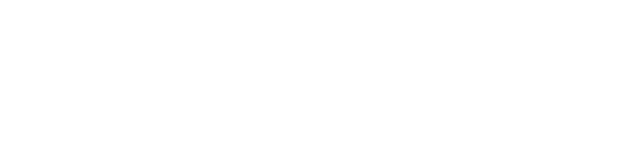
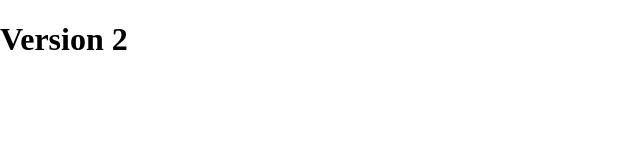
Before and after one commit to Emmadengsoe/gittest, a plain HTML site: page index.html in a window 1280 px wide. Shown: the whole page, without its empty margins (0-640 px from the left). Drawn offline with Linux system fonts and the light colour scheme.

Commit message:
Version 2

```diff
--- a/index.html
+++ b/index.html
@@ -18,7 +18,7 @@
         <nav></nav>
     </header>
 
-    <main></main>
+    <main><h1>Version 2</h1></main>
 
     <footer></footer>
 
```
